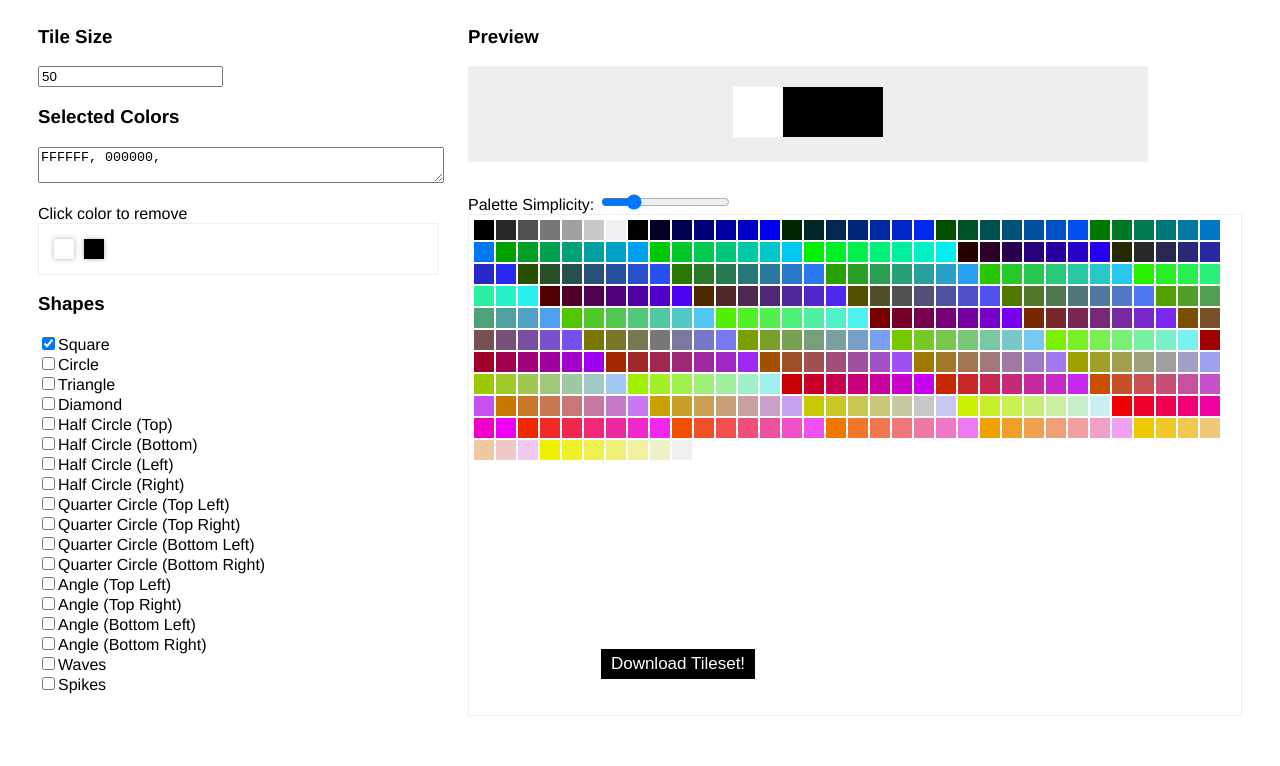
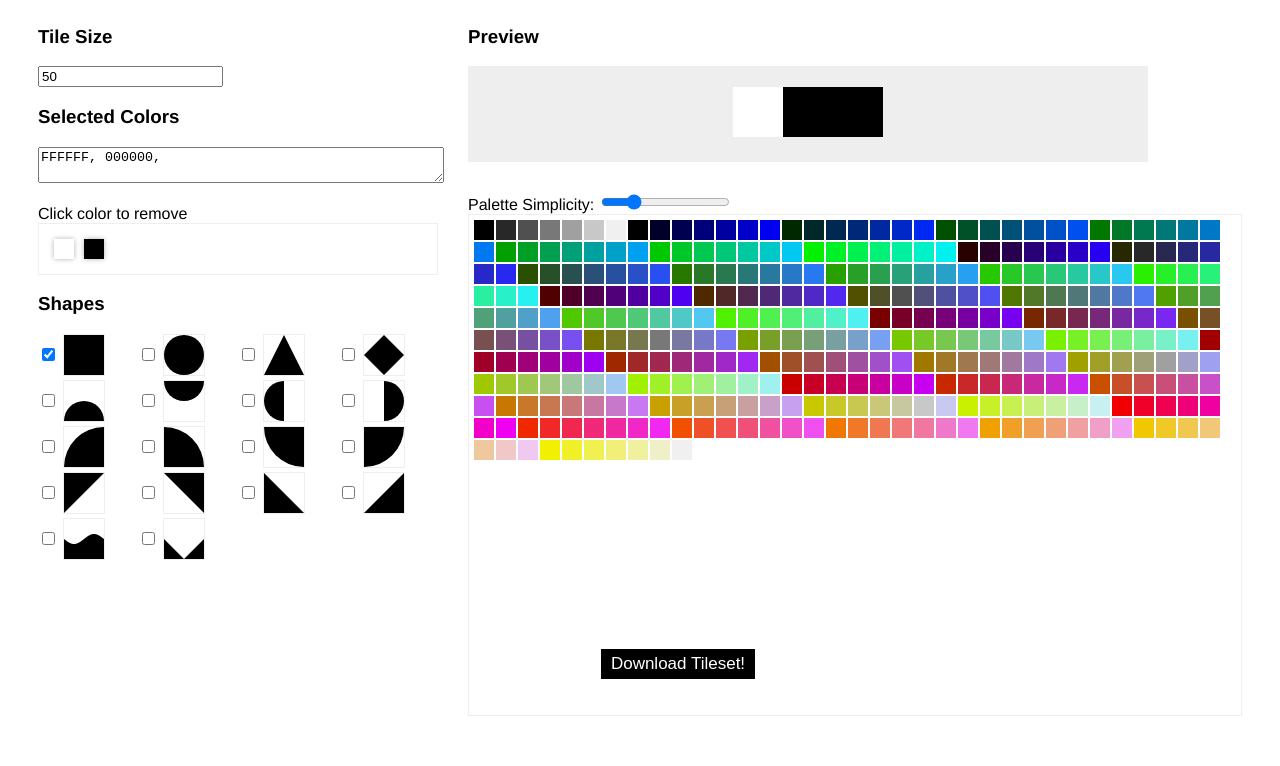
Before and after one commit to laffan/simple-tileset-generator, a plain HTML site: page index.html in a window 1280 px wide. Shown: the part 111-877 px from the top of the page. After the commit the page ends 827 px from the top, so only its background shows below. Drawn offline with Linux system fonts and the light colour scheme.

Commit message:
Moved to icon selection

```diff
--- a/index.html
+++ b/index.html
@@ -2,7 +2,7 @@
 <html>
 
 <head>
-  <title>Tileset Generator</title>
+  <title>The Simplest Tileset Generator</title>
 
   <style>
     html,
@@ -12,6 +12,12 @@
 
     body {
       padding: 30px;
+    }
+
+    .shapePreview {
+      display: inline-block;
+      vertical-align: middle;
+      margin-left: 5px;
     }
 
     #paletteContainer {
@@ -33,6 +39,11 @@
     canvas {
       border: 1px solid #eeeeee;
 
+    }
+
+    #shapeSelection ul {
+      display: grid;
+      grid-template-columns: repeat(4, 1fr);
     }
 
     .colorSquare {
@@ -114,8 +125,8 @@
 <body>
 
   <header>
+    <h1>The Simplest Tileset Generator</h1>
 
-    <h1>Tileset Generator</h1>
   </header>
 
   <div class="Columns">
@@ -142,49 +153,6 @@
 
         <h3>Shapes</h3>
         <div id="shapeSelection">
-          <ul style="list-style-type: none; padding: 0;">
-            <li><label><input type="checkbox" class="shapeCheckbox" id="square" checked>Square</label></li>
-            <li><label><input type="checkbox" class="shapeCheckbox" id="circle">Circle</label></li>
-            <li><label><input type="checkbox" class="shapeCheckbox" id="triangle">Triangle</label></li>
-            <li><label><input type="checkbox" class="shapeCheckbox" id="diamond">Diamond</label></li>
-            <!-- Half Circles -->
-            <li><label><input type="checkbox" class="shapeCheckbox" id="halfCircleTop">Half Circle (Top)</label></li>
-            <li><label><input type="checkbox" class="shapeCheckbox" id="halfCircleBottom">Half Circle (Bottom)</label>
-            </li>
-            <li><label><input type="checkbox" class="shapeCheckbox" id="halfCircleLeft">Half Circle (Left)</label></li>
-            <li><label><input type="checkbox" class="shapeCheckbox" id="halfCircleRight">Half Circle (Right)</label>
-
-
-
-              <!-- Half Circles -->
-            <li><label><input type="checkbox" class="shapeCheckbox" id="quarterCircleTopLeft">Quarter Circle (Top
-                Left)</label>
-            </li>
-            <li><label><input type="checkbox" class="shapeCheckbox" id="quarterCircleTopRight">Quarter Circle
-                (Top Right)</label></li>
-            <li><label><input type="checkbox" class="shapeCheckbox" id="quarterCircleBottomLeft">Quarter Circle (Bottom
-                Left)</label>
-            </li>
-            <li><label><input type="checkbox" class="shapeCheckbox" id="quarterCircleBottomRight">Quarter Circle
-                (Bottom Right)</label>
-
-            <li><label><input type="checkbox" class="shapeCheckbox" id="angleTopLeft">Angle (Top
-                Left)</label>
-            </li>
-            <li><label><input type="checkbox" class="shapeCheckbox" id="angleTopRight">Angle
-                (Top Right)</label></li>
-            <li><label><input type="checkbox" class="shapeCheckbox" id="angleBottomLeft">Angle (Bottom
-                Left)</label>
-            </li>
-            <li><label><input type="checkbox" class="shapeCheckbox" id="angleBottomRight">Angle
-                (Bottom Right)</label>
-
-              <!-- Half Circles -->
-            <li><label><input type="checkbox" class="shapeCheckbox" id="waves">Waves</label>
-            </li>
-            <li><label><input type="checkbox" class="shapeCheckbox" id="spikes">Spikes</label></li>
-            </li>
-          </ul>
         </div>
       </div>
 
@@ -195,7 +163,7 @@
 
     <div class="Column__Right">
 
-        <h3>Preview</h3>
+      <h3>Preview</h3>
       <div class="PreviewBox">
         <canvas id="canvas"></canvas>
       </div>
@@ -209,8 +177,6 @@
         <div class="palette" id="colorPalette"></div>
       </div>
 
-
-
     </div>
   </div>
   <footer>
@@ -222,6 +188,65 @@
   <script>
     const canvas = document.getElementById('canvas');
     const ctx = canvas.getContext('2d');
+
+    const shapes = [
+      "square",
+      "circle",
+      "triangle",
+      "diamond",
+      "halfCircleTop",
+      "halfCircleBottom",
+      "halfCircleLeft",
+      "halfCircleRight",
+      "quarterCircleTopLeft",
+      "quarterCircleTopRight",
+      "quarterCircleBottomLeft",
+      "quarterCircleBottomRight",
+      "angleTopLeft",
+      "angleTopRight",
+      "angleBottomLeft",
+      "angleBottomRight",
+      "waves",
+      "spikes"
+    ];
+
+    function createShapeSelectionHTML() {
+      const shapeSelectionContainer = document.getElementById('shapeSelection');
+      const ul = document.createElement('ul');
+      ul.style.listStyleType = 'none';
+      ul.style.padding = '0';
+
+      shapes.forEach(shape => {
+        const li = document.createElement('li');
+        const checkbox = document.createElement('input');
+        const preview = document.createElement('span');
+        checkbox.type = 'checkbox';
+        checkbox.className = 'shapeCheckbox';
+        checkbox.id = shape;
+        checkbox.checked = shape === 'square'; // Check 'square' by default
+        preview.className = 'shapePreview'
+        const label = document.createElement('label');
+        label.appendChild(checkbox);
+        label.appendChild(preview);
+        // label.appendChild(document.createTextNode(shape));
+
+        li.appendChild(label);
+        ul.appendChild(li);
+      });
+
+      shapeSelectionContainer.appendChild(ul);
+    }
+
+
+    function createShapePreview(shape) {
+      const previewCanvas = document.createElement('canvas');
+      previewCanvas.width = 40;
+      previewCanvas.height = 40;
+      const previewCtx = previewCanvas.getContext('2d');
+      previewCtx.fillStyle = 'black';
+      drawShape(0, 0, 40, previewCtx, shape);
+      return previewCanvas;
+    }
 
 
     // Update the drawShapes function to accommodate multiple shapes in separate rows
@@ -279,36 +304,18 @@
 
     // Helper function to collect selected shapes
     function getSelectedShapes() {
-      const shapes = [];
-      if (document.getElementById('square').checked) shapes.push("square");
-      if (document.getElementById('circle').checked) shapes.push("circle");
-      if (document.getElementById('triangle').checked) shapes.push("triangle");
-      if (document.getElementById('diamond').checked) shapes.push("diamond");
+      return shapes.filter(shape => document.getElementById(shape).checked);
+    }
 
-      // Half Circles
-      if (document.getElementById('halfCircleTop').checked) shapes.push("halfCircleTop");
-      if (document.getElementById('halfCircleBottom').checked) shapes.push("halfCircleBottom");
-      if (document.getElementById('halfCircleLeft').checked) shapes.push("halfCircleLeft");
-      if (document.getElementById('halfCircleRight').checked) shapes.push("halfCircleRight");
-
-      if (document.getElementById('quarterCircleTopLeft').checked) shapes.push("quarterCircleTopLeft");
-      if (document.getElementById('quarterCircleTopRight').checked) shapes.push("quarterCircleTopRight");
-      if (document.getElementById('quarterCircleBottomLeft').checked) shapes.push("quarterCircleBottomLeft");
-      if (document.getElementById('quarterCircleBottomRight').checked) shapes.push("quarterCircleBottomRight");
-
-      if (document.getElementById('angleTopLeft').checked) shapes.push("angleTopLeft");
-      if (document.getElementById('angleTopRight').checked) shapes.push("angleTopRight");
-      if (document.getElementById('angleBottomLeft').checked) shapes.push("angleBottomLeft");
-      if (document.getElementById('angleBottomRight').checked) shapes.push("angleBottomRight");
-
-      if (document.getElementById('waves').checked) shapes.push("waves");
-      if (document.getElementById('spikes').checked) shapes.push("spikes");
-      return shapes;
-    }
 
 
     // Update the drawShape function to handle different shapes
     function drawShape(x, y, size, ctx, shape) {
+        ctx.imageSmoothingEnabled = true;
+  ctx.mozImageSmoothingEnabled = true;
+  ctx.webkitImageSmoothingEnabled = true;
+  ctx.msImageSmoothingEnabled = true;
+
       // Adjust x, y for centering non-square shapes if necessary
       switch (shape) {
         case "square":
@@ -462,8 +469,6 @@
           ctx.closePath();
           ctx.fill();
           break;
-
-
       }
 
     }
@@ -582,11 +587,22 @@
     }
 
 
+    function addShapePreviews() {
+      const shapePreviewContainers = document.querySelectorAll('.shapePreview');
+      shapePreviewContainers.forEach((container, index) => {
+        const shape = container.parentElement.querySelector('input').id;
+        const previewCanvas = createShapePreview(shape);
+        container.appendChild(previewCanvas);
+      });
+    }
     // Initial update on page load
     window.onload = function () {
+      createShapeSelectionHTML();
       const defaultColors = document.getElementById('colorInput').value.split(',');
       const defaultSize = parseInt(document.getElementById('sizeInput').value, 10);
       const complexitySlider = document.getElementById('paletteComplexity');
+
+
 
       // Draw initial shapes and generate initial palette
       drawShapes(defaultColors, defaultSize);
@@ -599,6 +615,8 @@
       addShapeCheckboxesListeners();
       // Update colors preview initially
       updateColorsPreview();
+      addShapePreviews();
+
     };
 
     function generateTileset() {
```
Also changed, not shown: README.md.
